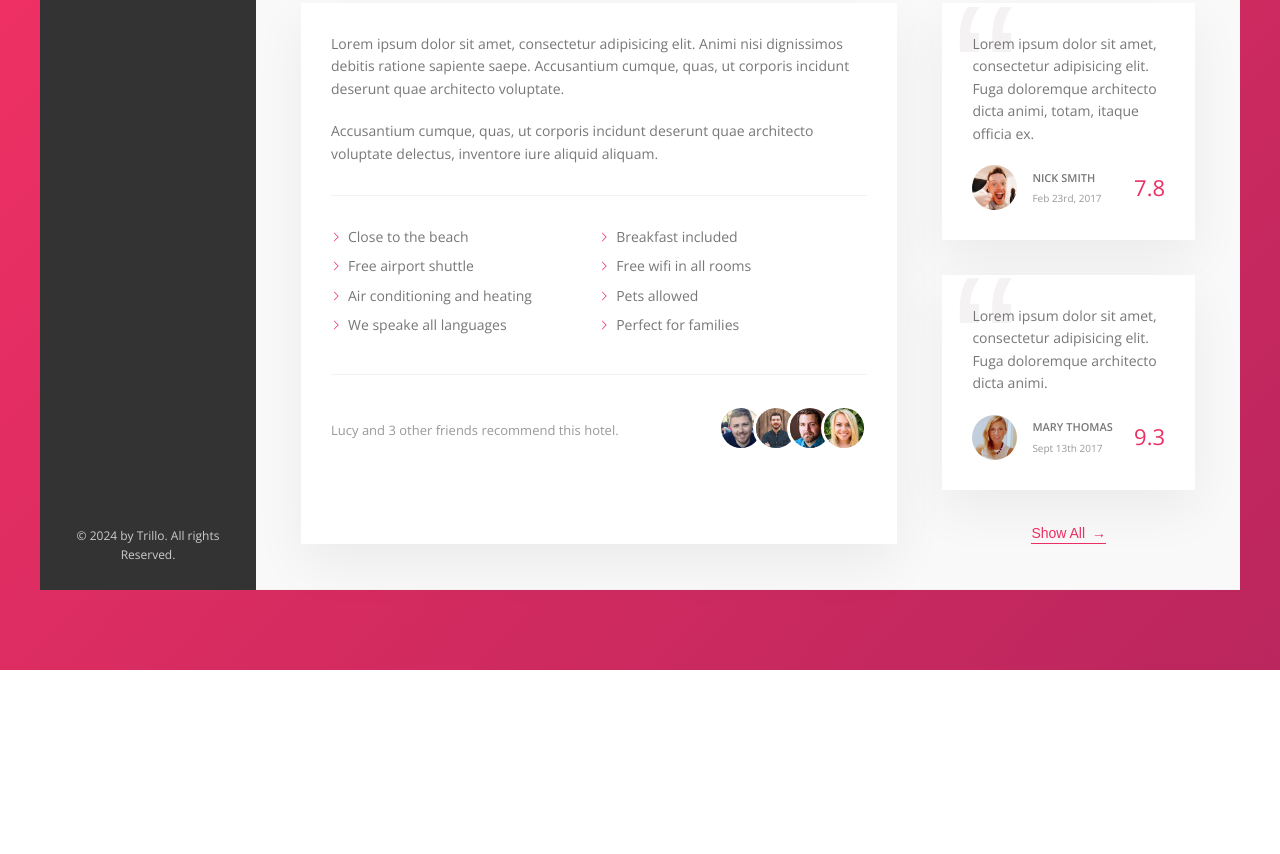
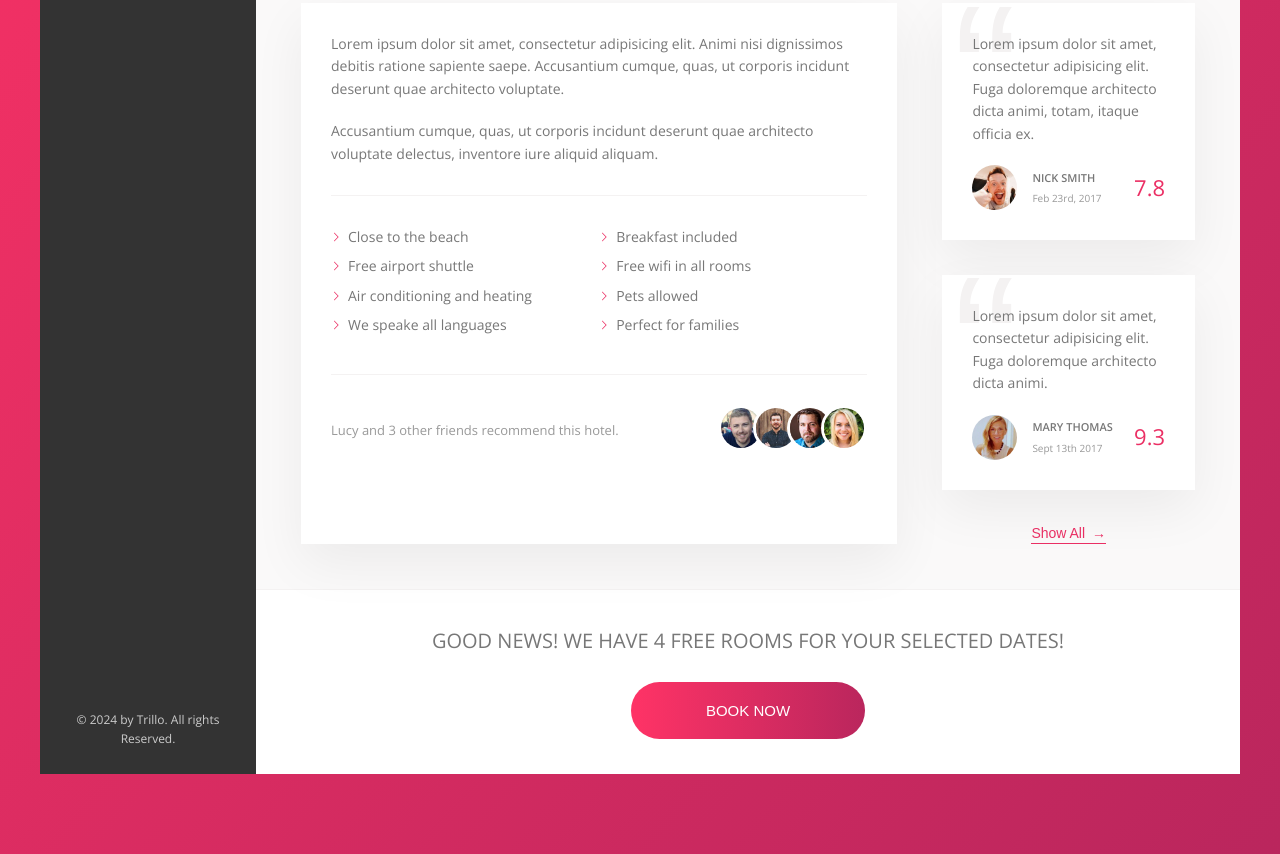
Before and after one commit to TheNoio/css-trillo, a website: page index.html in a window 1280 px wide. Shown: the part 645-1499 px from the top of the page. Before the commit the page ends 1315 px from the top, so only its background shows below. Drawn offline with nearby package versions, Linux system fonts and the light colour scheme.

Commit message:
85. Building the CTA Section

```diff
--- a/index.html
+++ b/index.html
@@ -131,7 +131,6 @@
                             <div class="overview__rating-count">429 votes</div>
                         </div>
                     </div>
-
                     <div class="detail">
                         <div class="description">
                             <div class="paragraph">
@@ -198,7 +197,15 @@
                             <button class="btn-inline">Show All <span>&rarr;</span></button>
                         </div>
                     </div>
-
+                    <div class="cta">
+                        <h2 class="cta__book-now">
+                            Good news! We have 4 free rooms for your selected dates!
+                        </h2>
+                        <button class="btn">
+                            <span class="btn__visible">Book Now</span>
+                            <span class="btn__invisible">Only 4 rooms left</span>
+                        </button>
+                    </div>
                 </main>
             </div>
         </div>
--- a/package.json
+++ b/package.json
@@ -4,8 +4,8 @@
   "description": "Trillo APP",
   "main": "index.js",
   "scripts": {
+    "serve": "concurrently \"npm run watch:sass\" \"npx live-server --ignore=node_modules .\"",
     "watch:sass": "node-sass sass/main.scss css/style.css -w",
-    "serve": "concurrently \"npm run watch:sass\" \"npx live-server --ignore=node_modules .\"",
     "compile:sass": "node-sass sass/main.scss css/style.comp.css",
     "prefix:css": "postcss --use autoprefixer -b 'last 10 versions' css/style.comp.css -o css/style.prefix.css",
     "compress:css": "node-sass css/style.prefix.css css/style.css --output-style compressed",
--- a/sass/_components.scss
+++ b/sass/_components.scss
@@ -255,7 +255,7 @@
     cursor: pointer;
     transition: all .2s;
 
-    & span{
+    & span {
         margin-left: 3px;
         transition: margin-left .2s;
     }
@@ -264,7 +264,7 @@
         color: var(--color-grey-dark-1);
         animation: pulsate 1s infinite;
 
-        span{
+        span {
             margin-left: 8px;
         }
     }
@@ -398,7 +398,7 @@
         font-weight: 300;
     }
 
-    &::before{
+    &::before {
         content: "\201C";
         position: absolute;
         top: -2.75rem;
@@ -410,3 +410,65 @@
         z-index: 1;
     }
 }
+
+.cta {
+    padding: 3.5rem 0;
+    text-align: center;
+
+    &__book-now {
+        font-size: 2rem;
+        font-weight: 300;
+        text-transform: uppercase;
+        margin-bottom: 2.5rem;
+    }
+}
+
+.btn {
+    font-size: 1.5rem;
+    font-weight: 300;
+    text-transform: uppercase;
+    border-radius: 100px;
+    border: none;
+    background-image: linear-gradient(to right, var(--color-primary-light), var(--color-primary-dark));
+    color: #fff;
+    position: relative;
+    overflow: hidden;
+    padding: 0 7.5rem;
+    cursor: pointer;
+
+    &>* {
+        display: inline-block;
+        height: 100%;
+        width: 100%;
+        transition: all .2s;
+    }
+
+    &__visible {
+        padding: 2rem 0;
+    }
+
+    &__invisible {
+        position: absolute;
+        padding: 2rem 0;
+        left: 0;
+        top: -100%;
+    }
+
+    &:hover {
+        background-image: linear-gradient(to left, var(--color-primary-light), var(--color-primary-dark));
+        animation: pulsate 1s infinite;
+    }
+
+    &:hover &__visible {
+        transform: translateY(100%);
+    }
+
+    &:hover &__invisible {
+        top: 0;
+    }
+
+    &:focus{
+        outline: none;
+    }
+
+}
--- a/sass/_layout.scss
+++ b/sass/_layout.scss
@@ -43,6 +43,7 @@
     padding: 4.5rem;
     background-color: var(--color-grey-light-1);
     border-bottom: var(--line);
+    flex-wrap: wrap;
 }
 
 .description {
```
Also changed, not shown: css/style.css.
